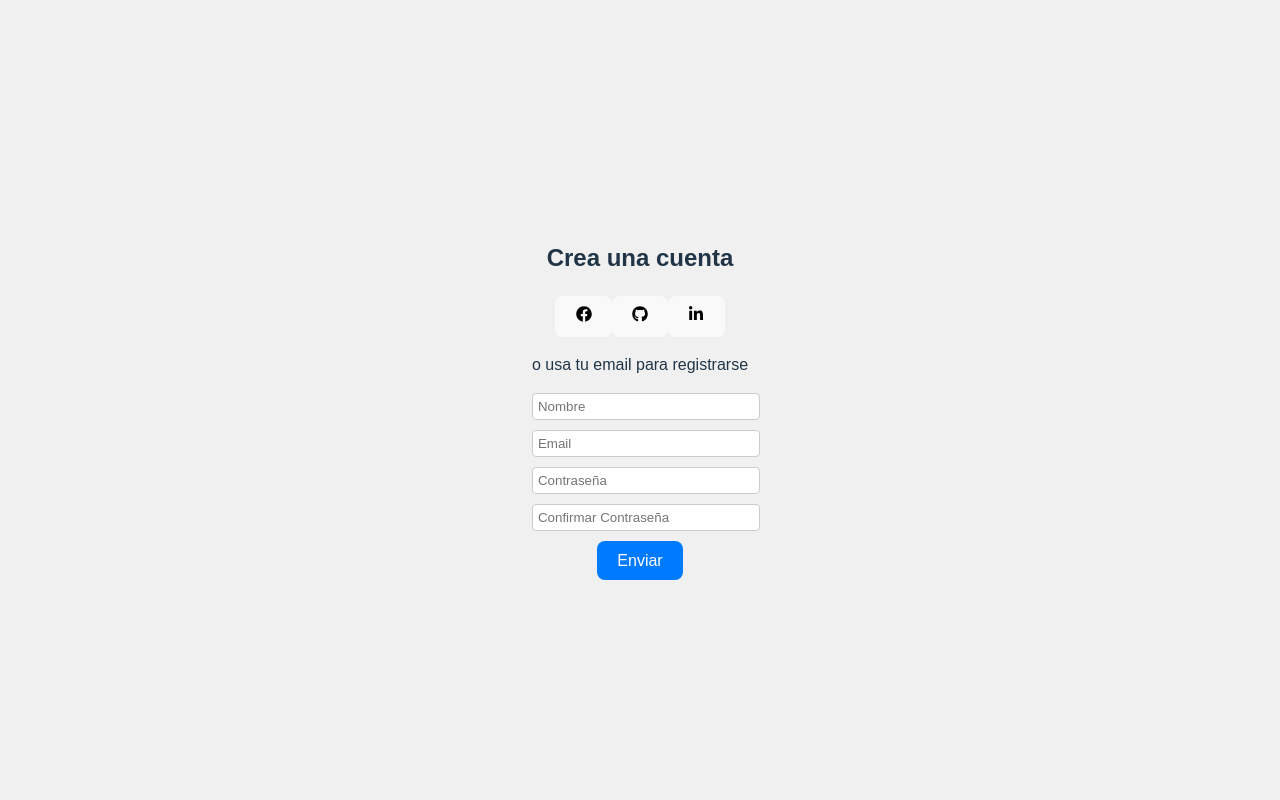
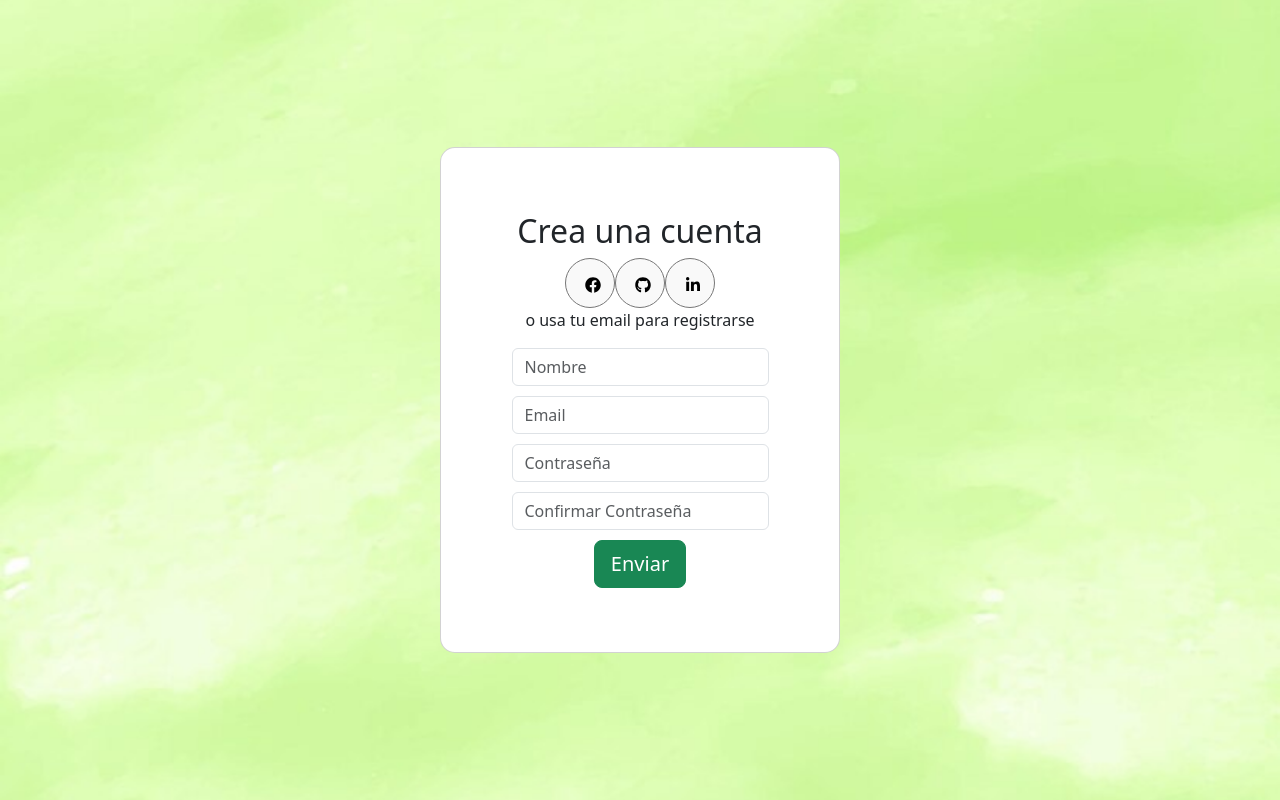
Before and after one commit to GRUMOS/Componentes-Eventos, a React (Vite) app: page / in a window 1280 px wide. Built offline with nearby package versions, Linux system fonts and the light colour scheme.

Commit message:
cambios de estilo

```diff
--- a/index.html
+++ b/index.html
@@ -8,7 +8,12 @@
     <title>Vite + React</title>
   </head>
   <body>
+    <section class="card-body"  style="max-width: 25rem; margin: 0 auto;">
+      <div class="card" style="border-radius: 15px;">
     <div id="root"></div>
-    <script type="module" src="/src/main.jsx"></script>
+
+    <div class="fondo"></div>
+  </section>
+  <script type="module" src="/src/main.jsx"></script>
   </body>
 </html>
--- a/package.json
+++ b/package.json
@@ -10,7 +10,9 @@
     "preview": "vite preview"
   },
   "dependencies": {
+    "bootstrap": "^5.3.2",
     "react": "^18.2.0",
+    "react-bootstrap": "^2.9.1",
     "react-dom": "^18.2.0",
     "react-icons": "^4.11.0"
   },
--- a/src/Components/Alert.css
+++ b/src/Components/Alert.css
@@ -7,3 +7,8 @@
     background-color: #06c258;
     color: white;
 }
+
+.btn-custom {
+    background-color: #FF5733;
+    color: white;
+}
--- a/src/Components/Formulario.jsx
+++ b/src/Components/Formulario.jsx
@@ -1,5 +1,7 @@
 import React, { useState } from 'react';
 import Alert from './Alert';
+import 'bootstrap/dist/css/bootstrap.min.css';
+
 
 const Formulario = () => {
   const [nombre, setNombre] = useState('');
@@ -14,7 +16,7 @@ const Formulario = () => {
 
     if (nombre === '' || email === '' || contrasena === '' || confirmarContrasena === '') {
       setError(true);
-      setErrorMessage("Todos los campos son obligatorios")
+      setErrorMessage("Completa todos los campos!")
       return;
     }
     if (contrasena !== confirmarContrasena){
@@ -78,7 +80,7 @@ const Formulario = () => {
           />
         </div>
         {errorMessage && <Alert message= {errorMessage} isError={error}></Alert>}
-        <button type="submit" className="btn btn-primary">
+        <button type="submit" className="btn btn-success btn-lg btn-block">
           Enviar
         </button>
       </form>
--- a/src/Components/Registro.jsx
+++ b/src/Components/Registro.jsx
@@ -3,6 +3,7 @@ import { FaFacebook, FaGithub, FaLinkedinIn } from 'react-icons/fa';
 import SocialButton from './SocialButton';
 import Alert from './Alert';
 import Formulario from './Formulario';
+
 
 const Registro = () => {
     const iconFacebook = <FaFacebook />;
@@ -17,6 +18,7 @@ const Registro = () => {
         <SocialButton icon={iconLinkedin} />
         <p>o usa tu email para registrarse</p>
         <Formulario/>
+        <Alert/>
       </div>
     );
   }
--- a/src/Components/SocialButton.jsx
+++ b/src/Components/SocialButton.jsx
@@ -1,10 +1,11 @@
 import React from 'react';
+
 
 const SocialButton = ({ icon }) => {
   return (
-    <button>
-      {icon}
-    </button>
+    <button className="rounded-circle" style={{ width: '50px', height: '50px', border: '1px solid #777' }}>
+    {icon}
+  </button>
   );
 }
 
--- a/src/assets/style.css
+++ b/src/assets/style.css
@@ -39,3 +39,16 @@ body {
     margin-top: 5px;
 
   }
+  .fondo{
+    background-image: url(/img/fondo.jpg);
+  }
+
+  .card{
+    background-color: white;
+    align-items: center;
+    justify-content: center;
+    padding: 0px;
+
+
+
+  }
--- a/src/index.css
+++ b/src/index.css
@@ -29,6 +29,10 @@ body {
   place-items: center;
   min-width: 320px;
   min-height: 100vh;
+  background-image: url(/img/fondo.jpg);
+  background-size: cover;
+  background-repeat: no-repeat;
+  background-position: center;
 }
 
 h1 {
@@ -46,13 +50,14 @@ button {
   background-color: #1a1a1a;
   cursor: pointer;
   transition: border-color 0.25s;
+
 }
 button:hover {
   border-color: #646cff;
 }
 button:focus,
 button:focus-visible {
-  outline: 4px auto -webkit-focus-ring-color;
+  outline: 40px auto -webkit-focus-ring-color;
 }
 
 @media (prefers-color-scheme: light) {
```
Also changed, not shown: img/fondo.jpg (added), 1 other file (tests, documents, lock files or other folders).
